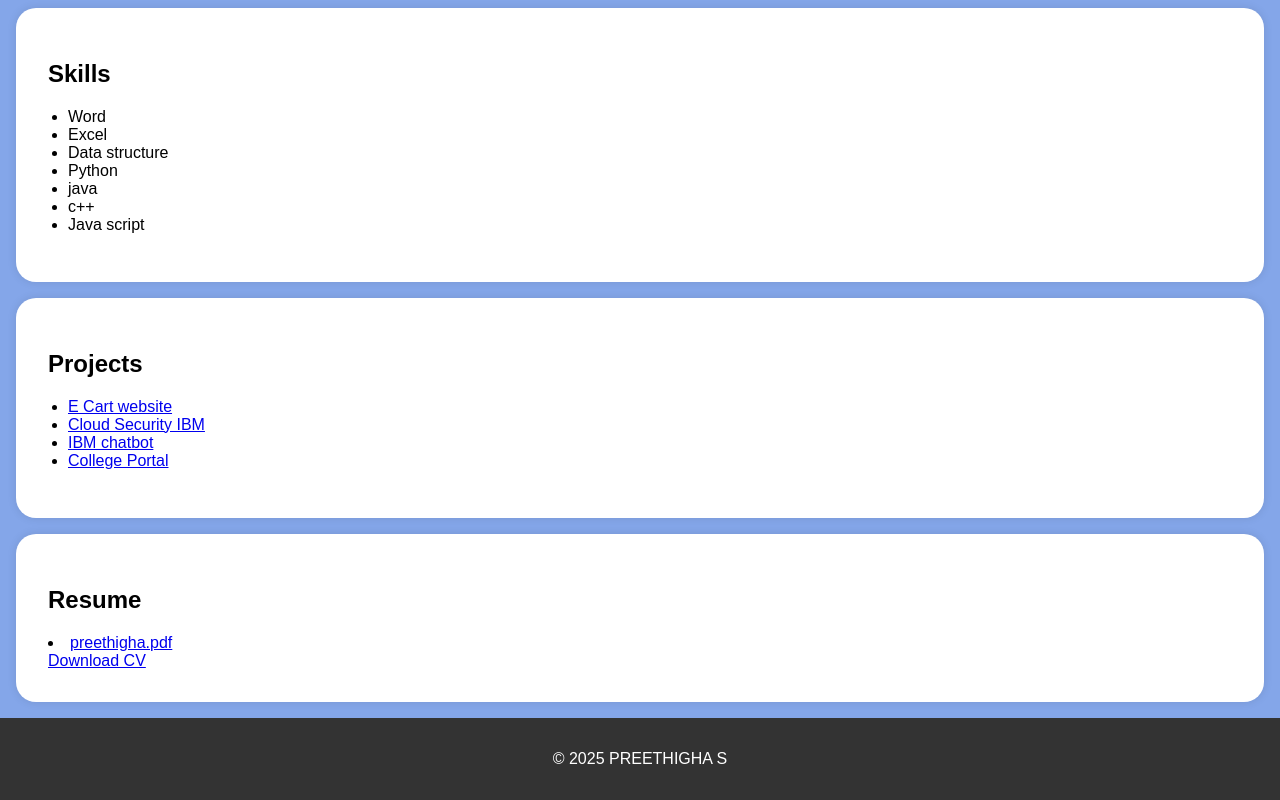
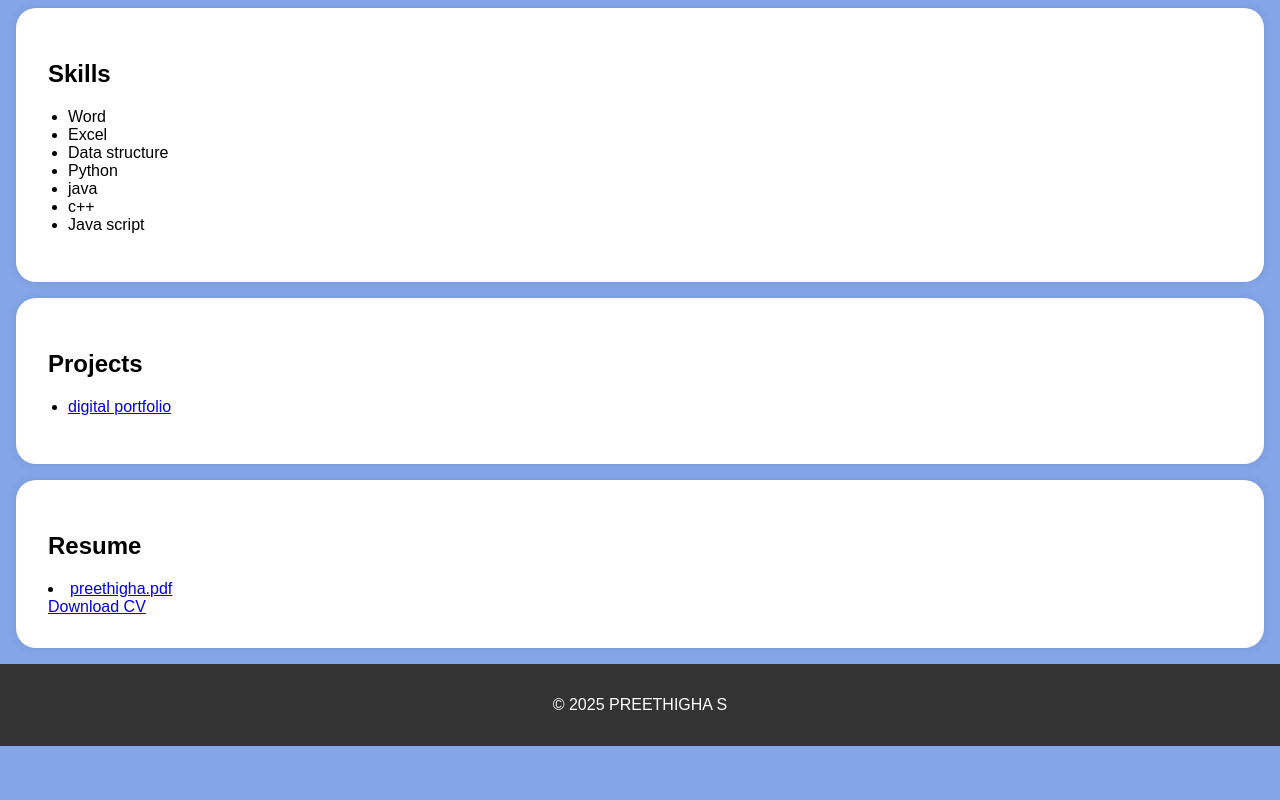
Before and after one commit to preethigha09/Digital-portfolio, a plain HTML site: page index.html in a window 1280 px wide. Shown: the part 620-1420 px from the top of the page. After the commit the page ends 1366 px from the top, so only its background shows below. Drawn offline with Linux system fonts and the light colour scheme.

Commit message:
Update index.html

```diff
--- a/index.html
+++ b/index.html
@@ -149,10 +149,7 @@ Profile picture class="profile-picture">
         <div class="section-content">
             <h2>Projects</h2>
             <ul>
-                <li><a href="#">E Cart website</a></li>
-                <li><a href="#">Cloud Security IBM</a></li>
-                <li><a href="#">IBM chatbot</a></li>
-                <li><a href="#">College Portal</a></li>
+                <li><a href="#">digital portfolio</a></li>
                 <!-- Add more project links here -->
             </ul>
         </div>
```
